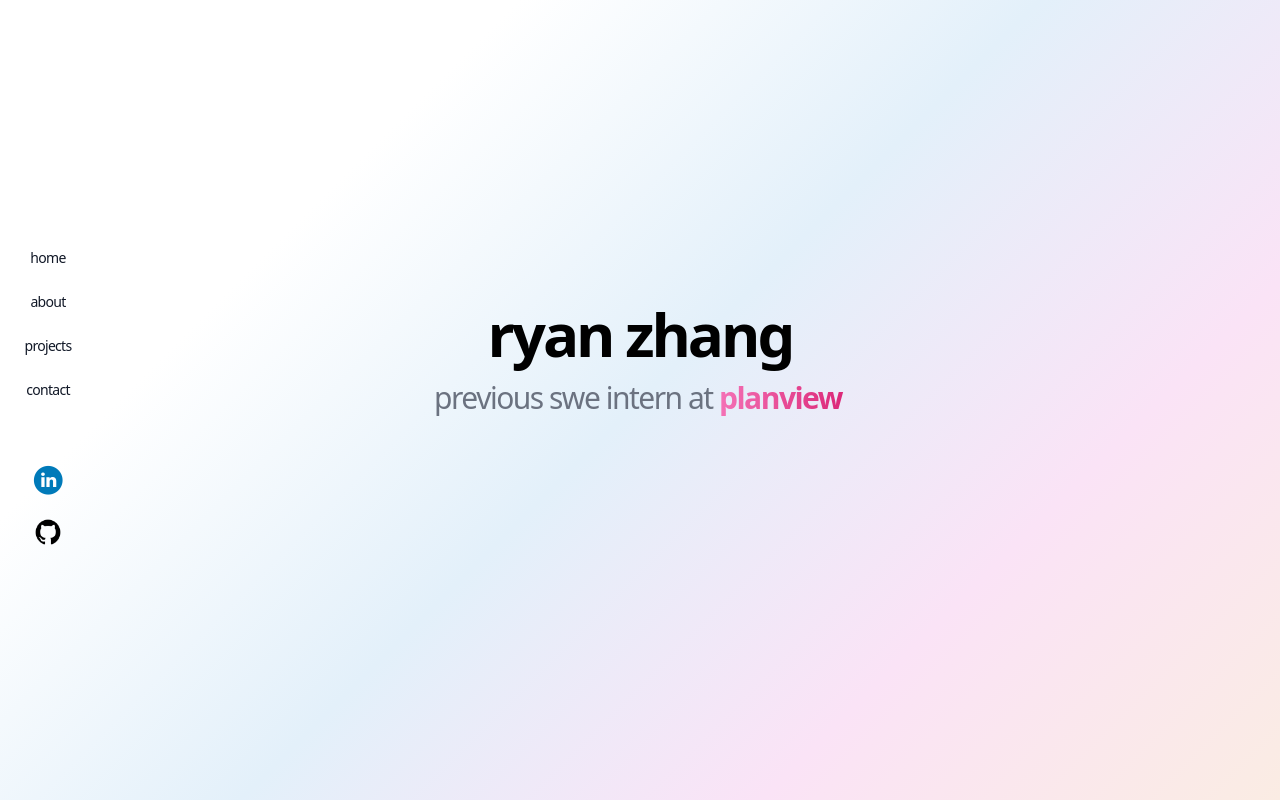
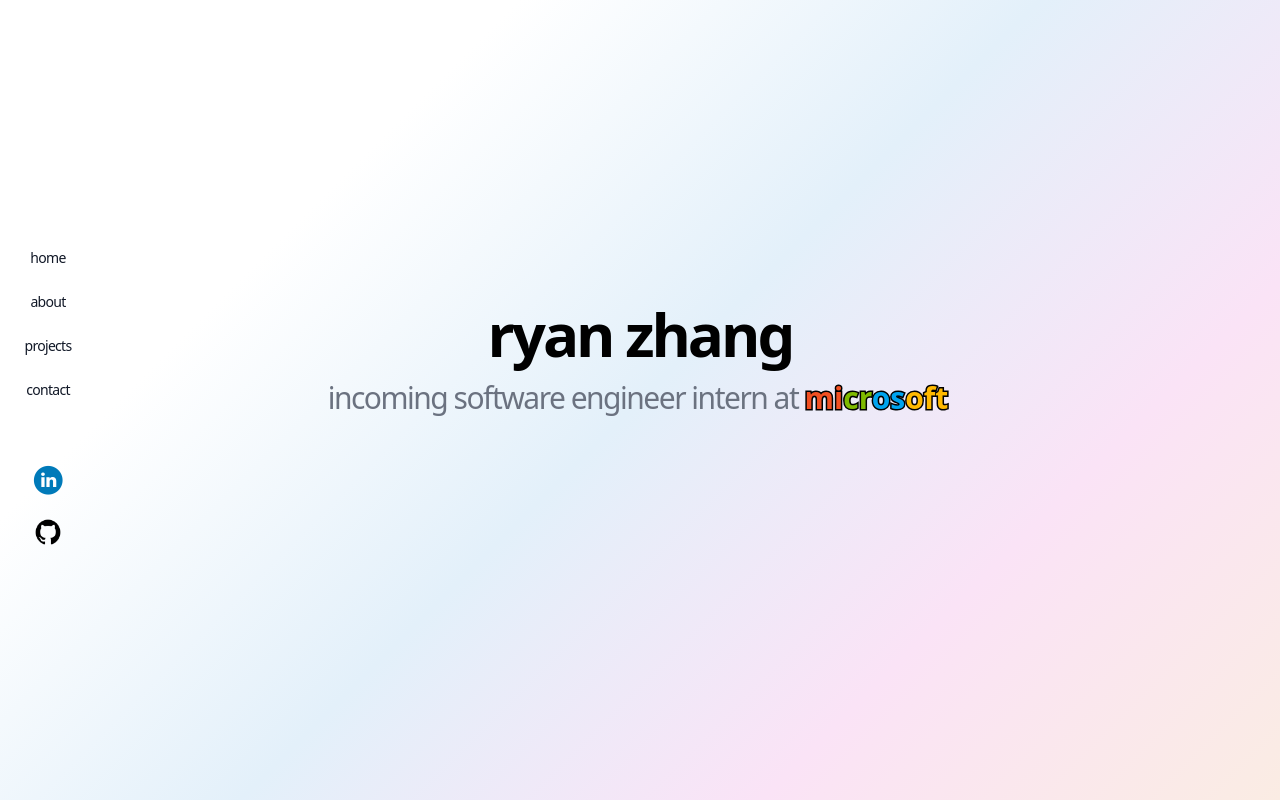
Before and after one commit to rzhang57/rmzhang-website, a Next.js app: page / in a window 1280 px wide. Shown: the top 800 px of the page. Built offline with nearby package versions, Linux system fonts and the light colour scheme.

Commit message:
update hero

```diff
--- a/src/components/landing/About/WorkSection.tsx
+++ b/src/components/landing/About/WorkSection.tsx
@@ -25,16 +25,19 @@ const WorkSection = () => {
                 {contentData.aboutMe.work.experiences.map((exp, index) => (
                     <div key={index}>
                         <h3 className="text-foreground font-medium"><span
-                            className="font-bold text-[#6ca1ff] italic pl-0.5">{exp.company} {'>'} </span> {exp.role}</h3>
+                            className="font-bold text-[#6ca1ff] italic">{exp.company} {'>'} </span> {exp.role}</h3>
                         <p className="font-light">{exp.overview}</p>
-                        <ExpandableCard
+                        {
+                            exp.description.length > 0 &&
+                            <ExpandableCard
                             title={<span className="text-sm italic text-muted-foreground/80">more details</span>}>
                             <ul className="list-disc list-outside mt-2 pl-6 space-y-1 text-muted-foreground text-base">
                                 {exp.description.map((point, i) => (
                                     <li key={i} className="leading-relaxed">{point}</li>
                                 ))}
                             </ul>
-                        </ExpandableCard>
+                            </ExpandableCard>
+                        }
                     </div>
                 ))}
             </div>
--- a/src/components/landing/Hero.tsx
+++ b/src/components/landing/Hero.tsx
@@ -3,7 +3,6 @@
 import Link from "next/link";
 
 export default function Hero() {
-
   return (
     <div className="space-y-2 text-center relative">
       <h1
@@ -15,14 +14,31 @@ export default function Hero() {
         ryan zhang
       </h1>
       <div className="inline text-muted-foreground md:text-3xl text-center self-center tracking-tighter leading-relaxed">
-        previous swe intern at{'  '}
-        <Link
-          href="https://www.planview.com/"
-          target="_blank"
-          className="inline-block transition-all duration-100 font-bold bg-gradient-to-r from-pink-400 to-pink-600 bg-clip-text text-transparent hover:brightness-125 hover:cursor-pointer px-1 pl-0"
-        >
-          planview
-        </Link>
+        <span className="cycle-item">
+            incoming software engineer intern at{' '}
+          <Link
+              href="https://www.microsoft.com/"
+              target="_blank"
+              className="inline-block transition-all duration-100 font-bold bg-gradient-to-r bg-clip-text text-transparent hover:brightness-125 hover:cursor-pointer px-1 pl-0 tracking-normal"
+          >
+                <span className="text-[#F25022]" style={{
+                    WebkitTextStroke: '3px black',
+                    paintOrder: 'stroke fill'
+                }}>mi</span>
+                <span className="text-[#7FBA00]" style={{
+                    WebkitTextStroke: '3px black',
+                    paintOrder: 'stroke fill'
+                }}>cr</span>
+                <span className="text-[#00A4EF]" style={{
+                    WebkitTextStroke: '3px black',
+                    paintOrder: 'stroke fill'
+                }}>os</span>
+                <span className="text-[#FFB900]" style={{
+                    WebkitTextStroke: '3px black',
+                    paintOrder: 'stroke fill'
+                }}>oft</span>
+          </Link>
+        </span>
       </div>
     </div>
   );
--- a/src/data/content.json
+++ b/src/data/content.json
@@ -11,6 +11,12 @@
     "work": {
       "title": "work",
       "experiences": [
+        {
+          "role": "software engineer intern",
+          "company": "microsoft",
+          "overview": "incoming summer 2026",
+          "description": []
+        },
         {
           "role": "software engineer intern",
           "company": "planview",
```
